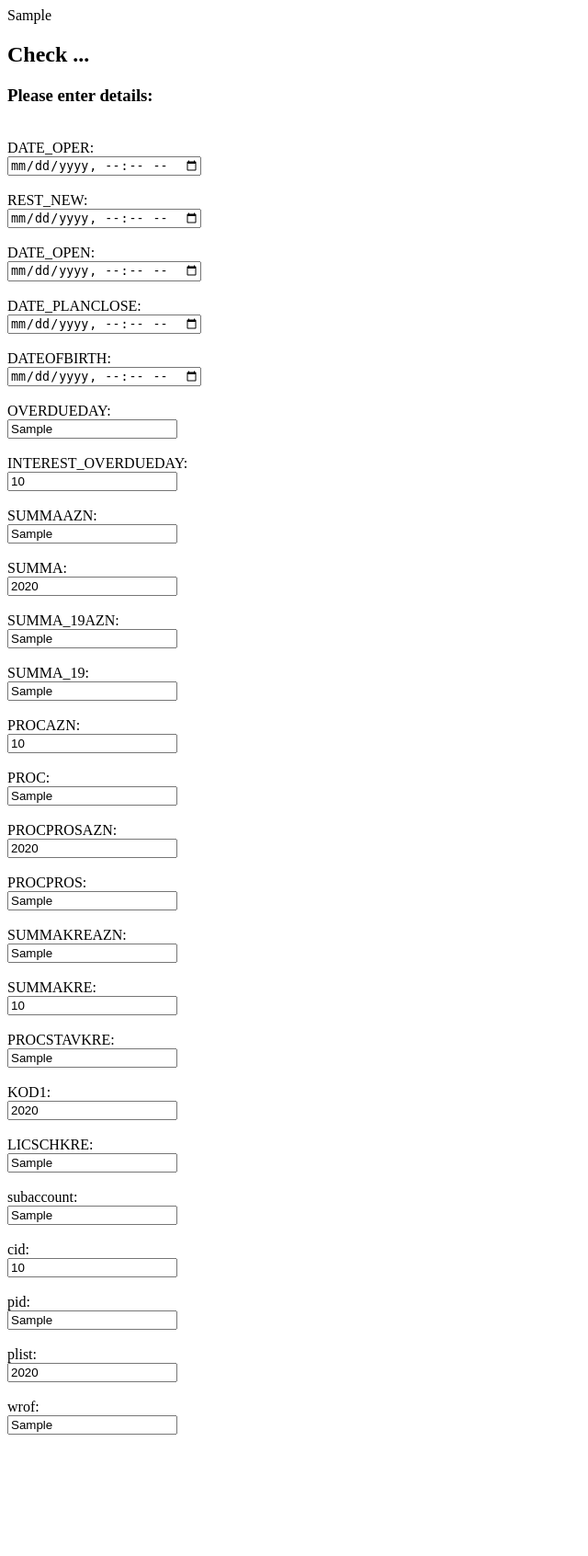
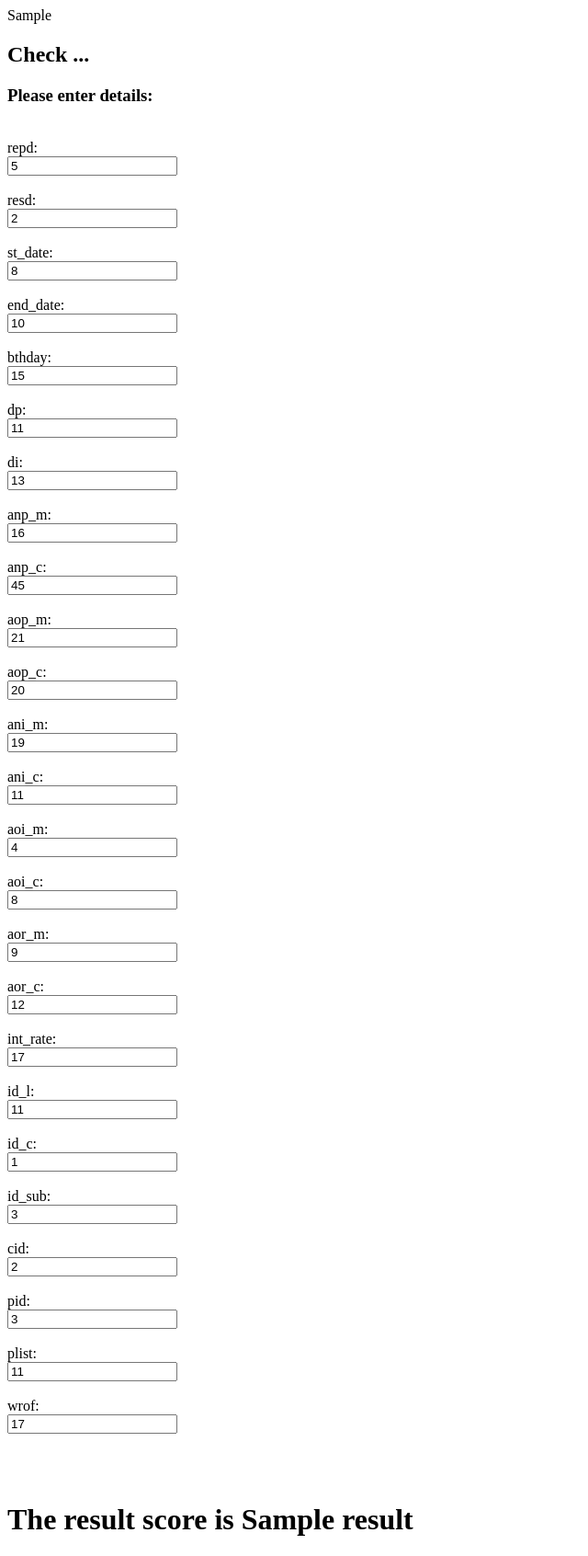
Before and after one commit to hiki0505/irfs_interface, a Django app: template interface/templates/irfs/index.html in a window 1280 px wide. Shown: the whole page at 92% size, without its empty margins (0-640 px from the left). Before the commit the page ends 1560 px from the top, so only its background shows below. Run offline with Django 3.2, Linux system fonts and the light colour scheme; the template is opened without the code that fills it: most values are stand-ins (such as "Sample title", 1, 10 or a date in 2020).

Commit message:
added ml script, through which it generates result of IFRS and passes it to the web interface

```diff
--- a/interface/templates/irfs/index.html
+++ b/interface/templates/irfs/index.html
@@ -18,31 +18,31 @@
 <!--    {% endif%}-->
  {% csrf_token %}
 <!--  <div class="container">-->
- <div class="col-md-4 col-sm-4"><label for="fname">DATE_OPER:</label> </div> <input name="dateoper" type="datetime-local" value={{temp.cylinders}}><br><br>
- <div class="col-md-4 col-sm-4"><label for="fname">REST_NEW:</label> </div> <input name="restnew" type="datetime-local" value={{temp.cylinders}}><br><br>
- <div class="col-md-4 col-sm-4"><label for="fname">DATE_OPEN:</label> </div> <input name="dateopen" type="datetime-local" value={{temp.cylinders}}><br><br>
- <div class="col-md-4 col-sm-4"><label for="fname">DATE_PLANCLOSE:</label> </div> <input name="dateplancode" type="datetime-local" value={{temp.cylinders}}><br><br>
- <div class="col-md-4 col-sm-4"><label for="fname">DATEOFBIRTH:</label> </div> <input name="dateofbirth" type="datetime-local" value={{temp.cylinders}}><br><br>
- <div class="col-md-4 col-sm-4"><label for="fname">OVERDUEDAY:</label> </div> <input type="text" id="fname" name="overdueday" value={{temp.horsepower}}><br><br>
- <div class="col-md-4 col-sm-4"><label for="lname">INTEREST_OVERDUEDAY:</label> </div> <input type="text" id="lname" name="interestoverdueday" value={{temp.weight}}><br><br>
- <div class="col-md-4 col-sm-4"><label for="fname">SUMMAAZN:</label></div>  <input type="text" id="fname" name="summaazn" value={{temp.acceleration}}><br><br>
- <div class="col-md-4 col-sm-4"><label for="lname">SUMMA:</label> </div> <input type="text" id="lname" name="summa" value={{temp.model_year}}><br><br>
- <div class="col-md-4 col-sm-4"><label for="lname">SUMMA_19AZN:</label> </div> <input type="text" id="lname" name="summa19azn" value={{temp.origin}}><br><br>
- <div class="col-md-4 col-sm-4"><label for="fname">SUMMA_19:</label> </div> <input type="text" id="fname" name="summa19" value={{temp.horsepower}}><br><br>
- <div class="col-md-4 col-sm-4"><label for="lname">PROCAZN:</label> </div> <input type="text" id="lname" name="procazn" value={{temp.weight}}><br><br>
- <div class="col-md-4 col-sm-4"><label for="fname">PROC:</label></div>  <input type="text" id="fname" name="proc" value={{temp.acceleration}}><br><br>
- <div class="col-md-4 col-sm-4"><label for="lname">PROCPROSAZN:</label> </div> <input type="text" id="lname" name="procprosazn" value={{temp.model_year}}><br><br>
- <div class="col-md-4 col-sm-4"><label for="lname">PROCPROS:</label> </div> <input type="text" id="lname" name="procpros" value={{temp.origin}}><br><br>
- <div class="col-md-4 col-sm-4"><label for="fname">SUMMAKREAZN:</label> </div> <input type="text" id="fname" name="summakreazn" value={{temp.horsepower}}><br><br>
- <div class="col-md-4 col-sm-4"><label for="lname">SUMMAKRE:</label> </div> <input type="text" id="lname" name="summakre" value={{temp.weight}}><br><br>
- <div class="col-md-4 col-sm-4"><label for="fname">PROCSTAVKRE:</label></div>  <input type="text" id="fname" name="procstavkre" value={{temp.acceleration}}><br><br>
- <div class="col-md-4 col-sm-4"><label for="lname">KOD1:</label> </div> <input type="text" id="lname" name="kod1" value={{temp.model_year}}><br><br>
- <div class="col-md-4 col-sm-4"><label for="lname">LICSCHKRE:</label> </div> <input type="text" id="lname" name="licschkre" value={{temp.origin}}><br><br>
- <div class="col-md-4 col-sm-4"><label for="fname">subaccount:</label> </div> <input type="text" id="fname" name="subaccount" value={{temp.horsepower}}><br><br>
- <div class="col-md-4 col-sm-4"><label for="lname">cid:</label> </div> <input type="text" id="lname" name="cid" value={{temp.weight}}><br><br>
- <div class="col-md-4 col-sm-4"><label for="fname">pid:</label></div>  <input type="text" id="fname" name="pid" value={{temp.acceleration}}><br><br>
- <div class="col-md-4 col-sm-4"><label for="lname">plist:</label> </div> <input type="text" id="lname" name="plist" value={{temp.model_year}}><br><br>
- <div class="col-md-4 col-sm-4"><label for="lname">wrof:</label> </div> <input type="text" id="lname" name="wrof" value={{temp.origin}}><br><br>
+ <div class="col-md-4 col-sm-4"><label for="fname">repd:</label> </div> <input name="dateoper" type="text" value=5><br><br>
+ <div class="col-md-4 col-sm-4"><label for="fname">resd:</label> </div> <input name="restnew" type="text" value=2><br><br>
+ <div class="col-md-4 col-sm-4"><label for="fname">st_date:</label> </div> <input name="dateopen" type="text" value=8><br><br>
+ <div class="col-md-4 col-sm-4"><label for="fname">end_date:</label> </div> <input name="dateplancode" type="text" value=10><br><br>
+ <div class="col-md-4 col-sm-4"><label for="fname">bthday:</label> </div> <input name="dateofbirth" type="text" value=15><br><br>
+ <div class="col-md-4 col-sm-4"><label for="fname">dp:</label> </div> <input type="text" id="fname" name="overdueday" value=11><br><br>
+ <div class="col-md-4 col-sm-4"><label for="lname">di:</label> </div> <input type="text" id="lname" name="interestoverdueday" value=13><br><br>
+ <div class="col-md-4 col-sm-4"><label for="fname">anp_m:</label></div>  <input type="text" id="fname" name="summaazn" value=16><br><br>
+ <div class="col-md-4 col-sm-4"><label for="lname">anp_c:</label> </div> <input type="text" id="lname" name="summa" value=45><br><br>
+ <div class="col-md-4 col-sm-4"><label for="lname">aop_m:</label> </div> <input type="text" id="lname" name="summa19azn" value=21><br><br>
+ <div class="col-md-4 col-sm-4"><label for="fname">aop_c:</label> </div> <input type="text" id="fname" name="summa19" value=20><br><br>
+ <div class="col-md-4 col-sm-4"><label for="lname">ani_m:</label> </div> <input type="text" id="lname" name="procazn" value=19><br><br>
+ <div class="col-md-4 col-sm-4"><label for="fname">ani_c:</label></div>  <input type="text" id="fname" name="proc" value=11><br><br>
+ <div class="col-md-4 col-sm-4"><label for="lname">aoi_m:</label> </div> <input type="text" id="lname" name="procprosazn" value=4><br><br>
+ <div class="col-md-4 col-sm-4"><label for="lname">aoi_c:</label> </div> <input type="text" id="lname" name="procpros" value=8><br><br>
+ <div class="col-md-4 col-sm-4"><label for="fname">aor_m:</label> </div> <input type="text" id="fname" name="summakreazn" value=9><br><br>
+ <div class="col-md-4 col-sm-4"><label for="lname">aor_c:</label> </div> <input type="text" id="lname" name="summakre" value=12><br><br>
+ <div class="col-md-4 col-sm-4"><label for="fname">int_rate:</label></div>  <input type="text" id="fname" name="procstavkre" value=17><br><br>
+ <div class="col-md-4 col-sm-4"><label for="lname">id_l:</label> </div> <input type="text" id="lname" name="kod1" value=11><br><br>
+ <div class="col-md-4 col-sm-4"><label for="lname">id_c:</label> </div> <input type="text" id="lname" name="licschkre" value=1><br><br>
+ <div class="col-md-4 col-sm-4"><label for="fname">id_sub:</label> </div> <input type="text" id="fname" name="subaccount" value=3><br><br>
+ <div class="col-md-4 col-sm-4"><label for="lname">cid:</label> </div> <input type="text" id="lname" name="cid" value=2><br><br>
+ <div class="col-md-4 col-sm-4"><label for="fname">pid:</label></div>  <input type="text" id="fname" name="pid" value=3><br><br>
+ <div class="col-md-4 col-sm-4"><label for="lname">plist:</label> </div> <input type="text" id="lname" name="plist" value=11><br><br>
+ <div class="col-md-4 col-sm-4"><label for="lname">wrof:</label> </div> <input type="text" id="lname" name="wrof" value=17><br><br>
  <br>
 <!--  </div>-->
 <!-- {%  if scoreval  %}-->
@@ -58,5 +58,7 @@
 </form>
 <br>
 
+ <h1>The result score is {{result}}</h1>
+
 </body>
 </html>
```
Also changed, not shown: interface/script.py (+14 -3 lines), interface/views.py (+5 -5 lines).
